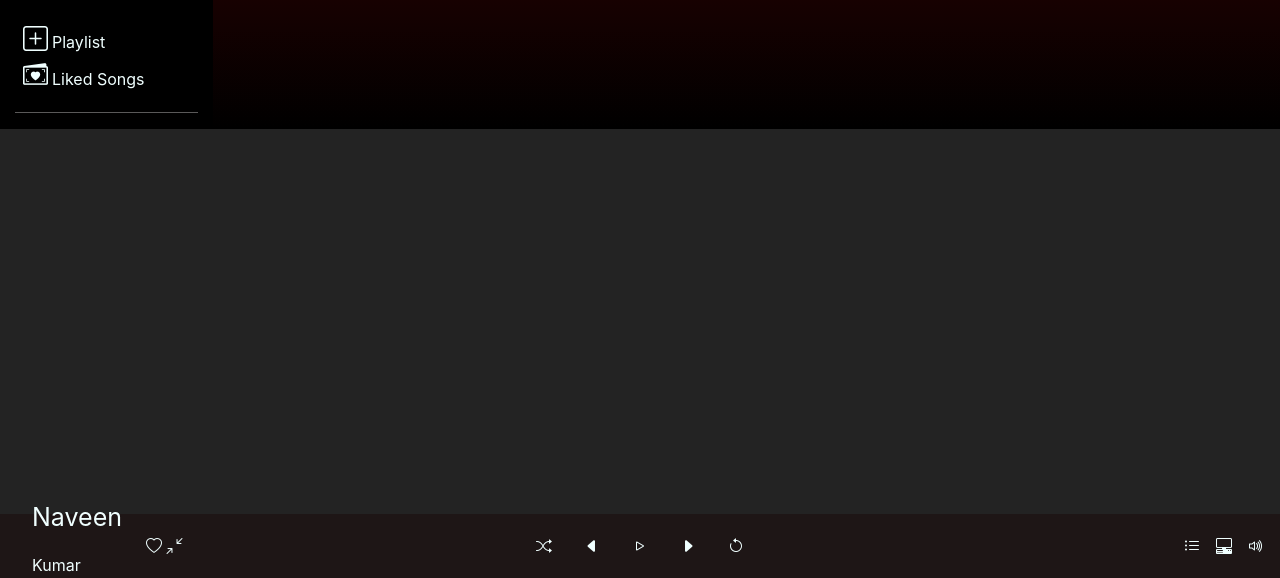
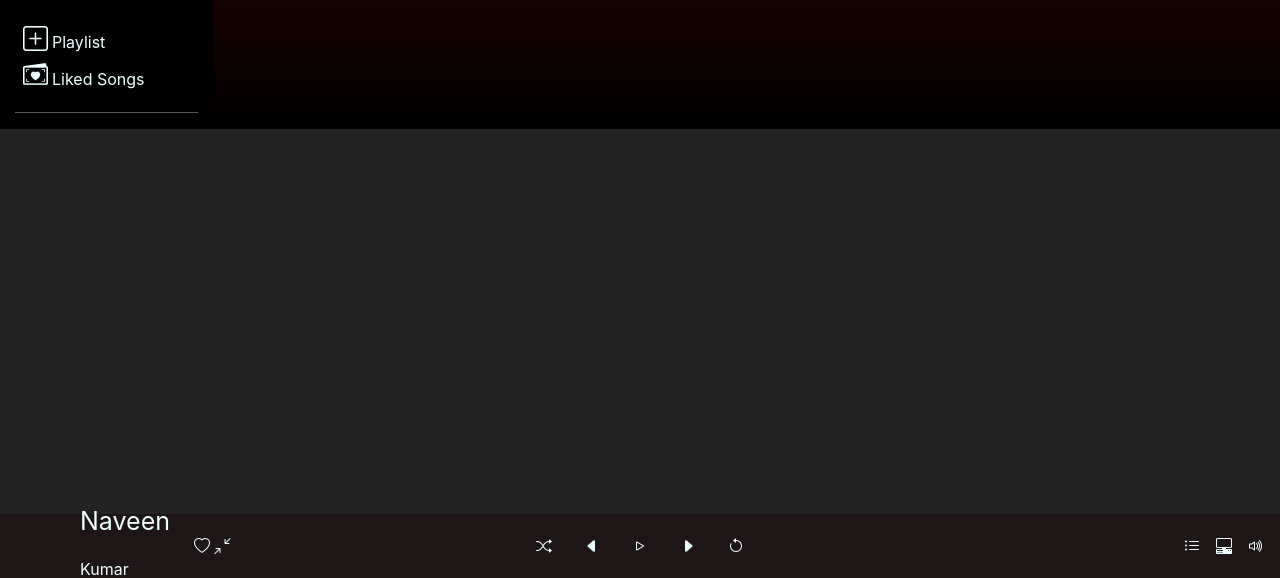
Before and after one commit to ShanmugasundaramRaja/Secondbuild-week, a plain HTML site: page homepage.html in a window 1280 px wide. Shown: the part 222-800 px from the top of the page. Drawn offline with nearby package versions, Linux system fonts and the light colour scheme; no server answers.

Commit message:
Update homepage.html

```diff
--- a/homepage.html
+++ b/homepage.html
@@ -99,8 +99,8 @@
                     <div class="img-container">
                         <img src="" />
                     </div>
-                    <div class="song-description">
-                        <p class="title">Naveen</p>
+                    <div class="song-description ml-5">
+                        <p class="title mt-2">Naveen</p>
                         <p class="artist">Kumar</p>
                     </div>
                 </div>
```
